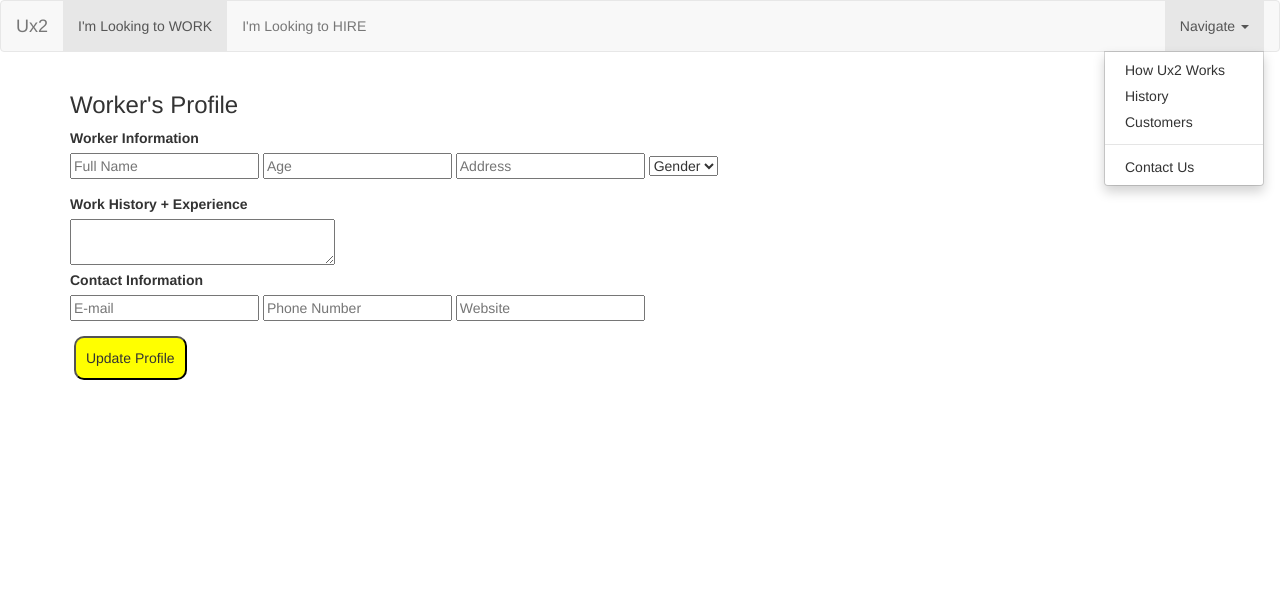
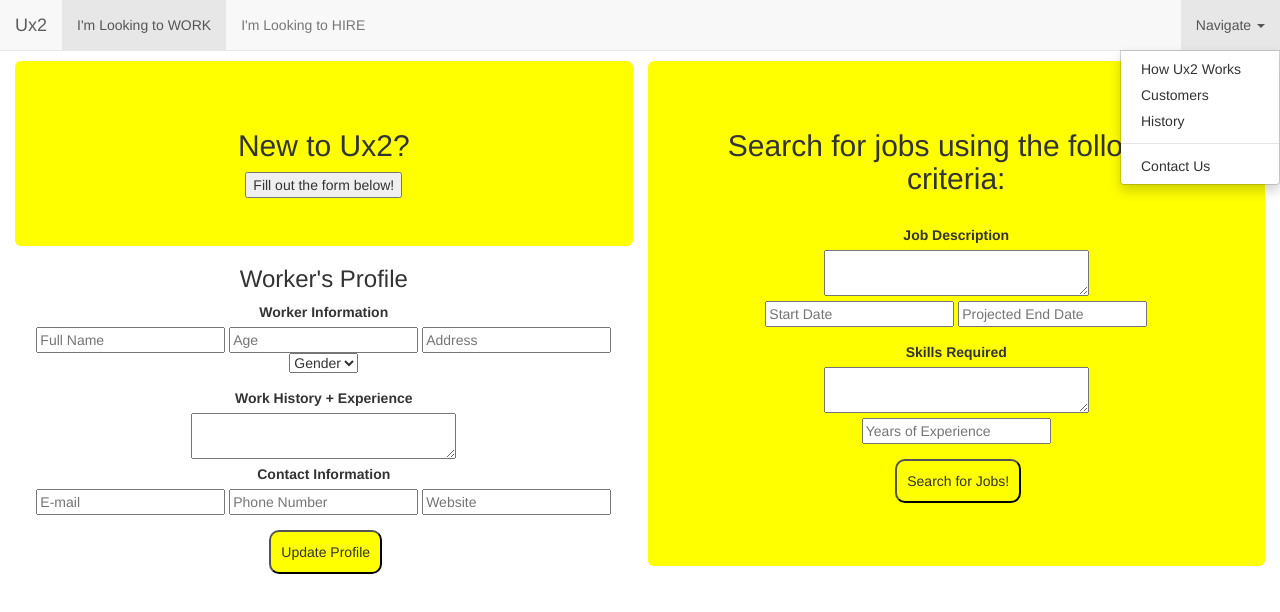
Before and after one commit to luckettj/Ux2, a plain HTML site: page Work.html in a window 1280 px wide. Both pictures are taken after a click on the button "Navigate". Drawn offline with Linux system fonts and the light colour scheme.

Commit message:
main page blogs, columns on worker and employer pages

```diff
--- a/Work.html
+++ b/Work.html
@@ -11,7 +11,7 @@
 
 <body>
 <!--Navbar-->
-<nav class="navbar navbar-default">
+<nav class="navbar navbar-default navbar-fixed-top">
   <div class="container-fluid">
     <!-- Brand and toggle get grouped for better mobile display -->
     <div class="navbar-header">
@@ -36,11 +36,11 @@
         <li class="dropdown">
           <a class="dropdown-toggle" data-toggle="dropdown" role="button" aria-haspopup="true" aria-expanded="false"> Navigate <span class="caret"></span></a>
           <ul class="dropdown-menu">
-            <li><a href="index.html">How Ux2 Works</a></li>
-            <li><a href="index.html">History</a></li>
-            <li><a href="#index.html">Customers</a></li>
+            <li><a href="#howux2works">How Ux2 Works</a></li>
+            <li><a href="#customers">Customers</a></li>
+            <li><a href="#history">History</a></li>
             <li role="separator" class="divider"></li>
-            <li><a href="index.html">Contact Us</a></li>
+            <li><a href="#footer">Contact Us</a></li>
           </ul>
         </li>
       </ul>
@@ -49,17 +49,23 @@
   </div><!-- /.container-fluid -->
 </nav>
 
-<!-- Worker Profile Form -->
-<div id="worker_profile" class="container "/>
+<!--New to Ux2?-->
+<div class="container col-xs-6 text-center" id="left">
+  <div class="jumbotron topjumbo">
+    <h2>New to Ux2?</h2>
+     <button href="#worker_profile">Fill out the form below!</button>
+  </div>
+<!-- Worker profile Form -->
+<div id="worker_profile" class="text-center">
 <form class="form" action="http://174.129.248.23/brainstation/files/submittingforms.php" method="POST"/>
   <h3>Worker's Profile</h3>
 
   <div class="form-group">
-		<label for="worker_info"/>Worker Information</label><br/>
-		<input type="name" id="worker_info" placeholder="Full Name" name="worker_name[]" required/>
-		<input type="age" id="worker_info" placeholder="Age" name="worker_age[]" required/>
-		<input type="text" id="worker_info" placeholder="Address" name="worker_address[]" required/>
-		<select type="gender" id="worker_info" name="worker_sex[]" required>
+    <label for="worker_info">Worker Information</label><br/>
+    <input type="text"  placeholder="Full Name" required/>
+    <input type="text"  placeholder="Age" required/>
+    <input type="text"  placeholder="Address" required/>
+    <select type="gender" required/>
       <option value="">Gender</option>
       <option value="Male">Male</option>
       <option value=" Female">Female</option>
@@ -67,13 +73,12 @@
   </div>
 
   <div class="form-group">
-		<label for="worker_experience"/>Work History + Experience</label><br/>
-		<textarea id="worker_experience" name="worker_experience[]" cols="30" row="10"/></textarea><br/>
-
+    <label for="worker_experience">Work History + Experience</label><br/>
+    <textarea cols="30" row="10"/></textarea><br/>
     <label for="worker_contact_info">Contact Information</label><br/>
-		<input type="email" id="worker_contact_info" placeholder="E-mail" name="worker_email[]" required/>
-		<input type="tel" id="worker_contact_info" placeholder="Phone Number" name="worker_telnumber[]" required/>
-		<input type="url" id="worker_contact_info" placeholder="Website" name="worker_website[]"/>
+    <input type="email" placeholder="E-mail" required/>
+    <input type="tel" placeholder="Phone Number" required/>
+    <input type="url" placeholder="Website" />
   </div>
 
   <div class="form-group">
@@ -81,6 +86,31 @@
     <button type="submit" id="worker_profile_button" class="button" name="update_worker_profile">Update Profile</button>
   </div>
 </form>
+</div>
+</div>
+<!--Search-->
+<div class="container col-xs-6 text-center" id="right">
+  <div class="jumbotron topjumbo">
+    <form class="form" action="http://174.129.248.23/brainstation/files/submittingforms.php" method="POST"/>
+      <h2>Search for jobs using the following criteria:</h2>
+      <br/>
+        <div class="form-group">
+          <label for="jobdescription">Job Description</label><br/>
+          <textarea id="jobdescription" cols="30" row="10" required/></textarea><br/>
+          <input type="text" placeholder="Start Date" required/>
+          <input type="text" placeholder="Projected End Date"/>
+        </div>
+        <div class="form-group">
+          <label for="skills">Skills Required</label><br/>
+          <textarea id="skills" cols="30" row="10" required/></textarea><br/>
+          <input type="text" placeholder="Years of Experience" required/>
+        </div>
+        <div class="form-group">
+          <label for="workersearch"></label>
+          <button type="submit" class="button" name="workersearch">Search for Jobs!</button>
+        </div>
+    </form>
+  </div>
 </div>
 
 <!-- jQuery Library -->
--- a/css/style.css
+++ b/css/style.css
@@ -22,8 +22,8 @@
 div.jumbotron{
   background-color: yellow;
   width: auto;
-  height: 500px;
-  margin: 0;
+  height: auto;
+  margin: 10px 0 0 0;
 }
 
 #footer{
@@ -31,3 +31,15 @@ div.jumbotron{
   margin: 20px 0 20px 0;
   width: auto;
 }
+
+div.topjumbo{
+  margin: 61px 0 0 0;
+}
+
+div#left{
+  padding: 0 7.5px 0 15px;
+}
+
+div#right{
+  padding: 0 15px 0 7.5px;
+}
```
Also changed, not shown: Hire.html (+39 -9 lines), index.html (+41 -12 lines). Lines whose indentation alone changed are shown as unchanged.
